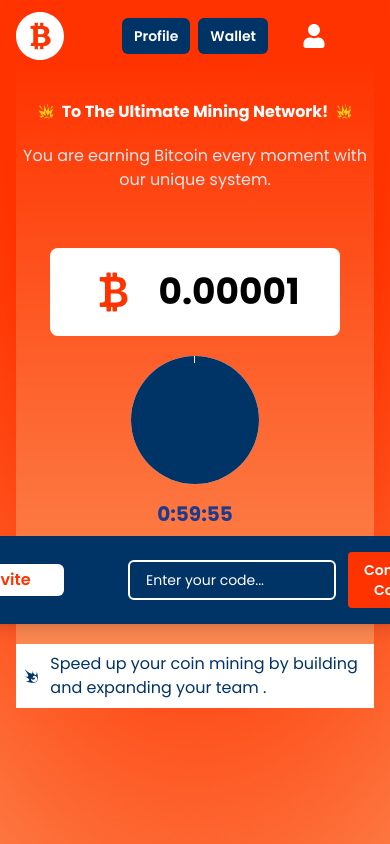
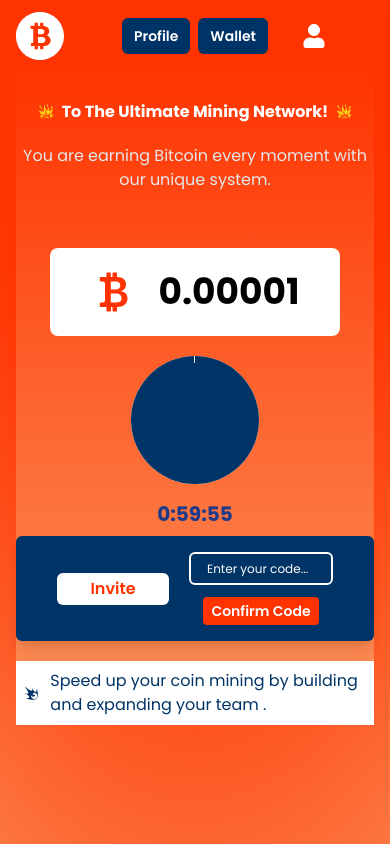
Before and after one commit to omidkhatibi1234/Yektap, a React (Vite) app: page / in a window 390 px wide. Built offline with nearby package versions, Linux system fonts and the light colour scheme.

Commit message:
maked Invite Component Responsive

```diff
--- a/src/components/InviteCode.jsx
+++ b/src/components/InviteCode.jsx
@@ -21,11 +21,11 @@
   };
 
   return (
-    <div className=" px-5 rounded-md bg-[#003366] overflow-hidden py-4  shadow-lg flex justify-center items-center gap-16  mt-2 mb-5">
+    <div className=" w-full md:px-5 rounded-md bg-[#003366] overflow-hidden py-4 shadow-lg flex justify-center items-center md:gap-16 gap-5 mt-2 mb-5">
       <div>
         {inviteCode ? (
           <div className="flex flex-col justify-center items-center gap-2">
-            <p className="text-white">
+            <p className="text-white flex flex-col text-sm text-center">
               Your Invite Code : <strong>{inviteCode}</strong>
             </p>
             <button
@@ -44,17 +44,17 @@
           </button>
         )}
       </div>
-      <div className="flex items-center justify-center gap-3 ">
+      <div className="flex flex-col justify-center items-center md:flex-row md:items-center md:justify-center gap-3 h-1/2">
         <input
           type="text"
           value={inputValue}
           onChange={handleInputChange}
           placeholder="Enter your code..."
-          className="bg-transparent border-2 border-white rounded-md w-52 px-4 py-2 text-white focus:outline-none placeholder:text-white text-sm h-fit"
+          className="bg-transparent border-2 border-white rounded-md md:w-52 w-36 px-4 md:py-2 py-1 text-white focus:outline-none placeholder:text-white md:placeholder:text-sm placeholder:text-[12px]   text-sm h-full "
         />
         <button
           onClick={handleInvite}
-          className="bg-[#ff3300] hover:bg-white hover:text-[#ff3300] text-white font-semibold py-2 px-4 rounded text-sm"
+          className="bg-[#ff3300] hover:bg-white hover:text-[#ff3300] text-white font-semibold md:py-2 md:px-4 py-1 px-2 rounded text-sm w-fit"
         >
           Confirm Code
         </button>
```
